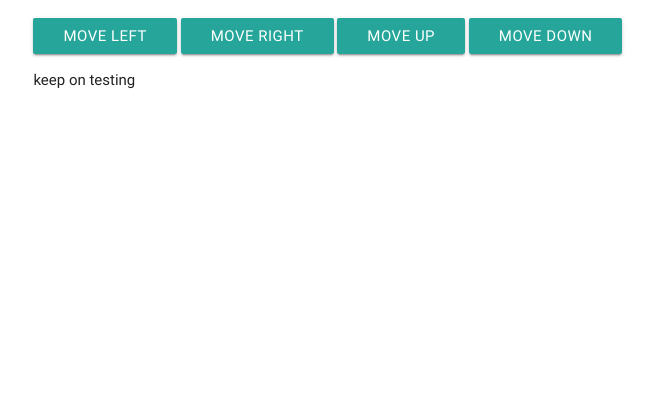
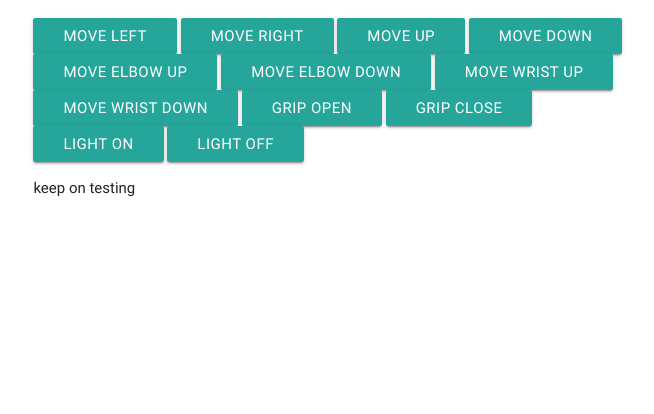
Before and after one commit to apollowebdesigns/maplinRobotArmWebapp, a Django app: page /arm/ in a window 1280 px wide. Shown: the part 159-573 px from the top of the page, without its empty margins (293-947 px from the left). Run offline with Django 3.2, Linux system fonts and the light colour scheme; some libraries are stand-ins or nearby versions.

Commit message:
adding some more html

```diff
--- a/arm/templates/arm/index.html
+++ b/arm/templates/arm/index.html
@@ -26,6 +26,14 @@
         <button ng-click="controller.moveArm('right')" class="btn">Move Right</button>
         <button ng-click="controller.moveArm('up')" class="btn">Move Up</button>
         <button ng-click="controller.moveArm('down')" class="btn">Move Down</button>
+        <button ng-click="controller.moveArm('elbowup')" class="btn">Move Elbow Up</button>
+        <button ng-click="controller.moveArm('elbowdown')" class="btn">Move Elbow Down</button>
+        <button ng-click="controller.moveArm('wristup')" class="btn">Move Wrist Up</button>
+        <button ng-click="controller.moveArm('wristdown')" class="btn">Move Wrist Down</button>
+        <button ng-click="controller.moveArm('gripopen')" class="btn">Grip Open</button>
+        <button ng-click="controller.moveArm('gripclose')" class="btn">Grip Close</button>
+        <button ng-click="controller.moveArm('lighton')" class="btn">Light On</button>
+        <button ng-click="controller.moveArm('lightoff')" class="btn">Light Off</button>
 
         <p id="test">
             keep on testing
```
